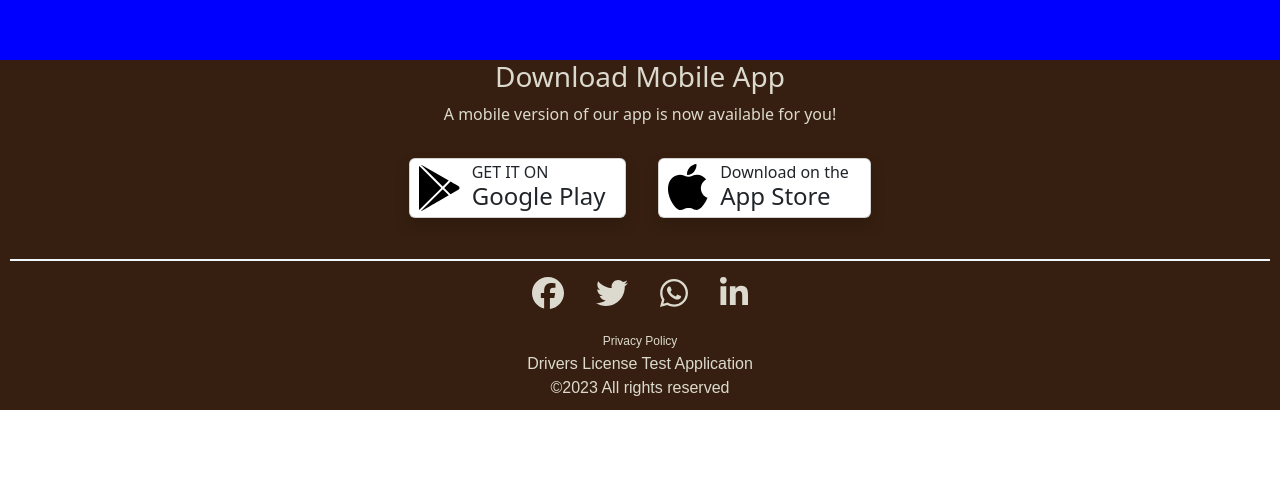
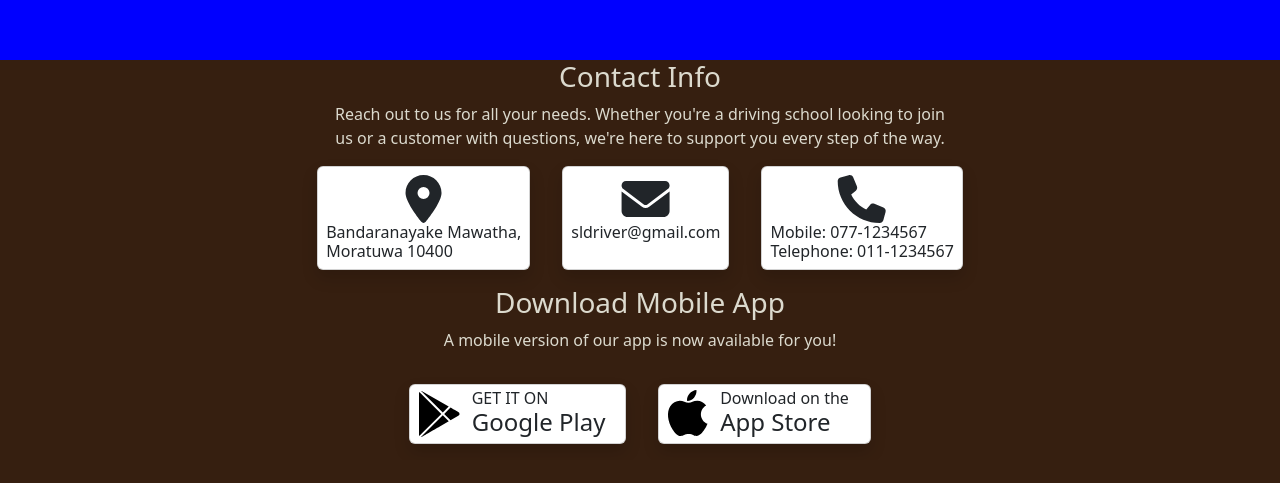
Before and after one commit to Luxshan2000/drivers-license-test-application, a React (Create React App) app in the folder webapp/: page / in a window 1280 px wide. Shown: the part 783-1266 px from the top of the page. Before the commit the page ends 1193 px from the top, so only its background shows below. Built offline with nearby package versions, Linux system fonts and the light colour scheme.

Commit message:
contact-updated

```diff
--- a/webapp/package.json
+++ b/webapp/package.json
@@ -5,6 +5,7 @@
   "dependencies": {
     "@fortawesome/fontawesome-svg-core": "^6.4.2",
     "@fortawesome/free-brands-svg-icons": "^6.4.2",
+    "@fortawesome/free-regular-svg-icons": "^6.4.2",
     "@fortawesome/free-solid-svg-icons": "^6.4.2",
     "@fortawesome/react-fontawesome": "^0.2.0",
     "@testing-library/jest-dom": "^5.17.0",
--- a/webapp/src/components/ContactComponent.js
+++ b/webapp/src/components/ContactComponent.js
@@ -1,29 +1,40 @@
 import React from 'react'
 import 'bootstrap/dist/css/bootstrap.min.css';
 import '../assets/CSS/contactStyle.css'
+import { FontAwesomeIcon } from '@fortawesome/react-fontawesome'
+import { faLocationDot,faEnvelope, faPhone } from '@fortawesome/free-solid-svg-icons'
 
-import AppStore from '../assets/images/appstore.svg'
-import PlayStore from '../assets/images/googleplaystore.svg'
+
+
 
 function ContactComponent() {
   return (
-    <div className='my-contact container-fluid' >
-        <div className='row'>
-            <div className='col-8 text-center'>
-                <h6 className=' text-center'>Contact Us</h6>
-                <div className=' row'>
-                </div>
+    <div style={{backgroundColor:'#361f10', color:'#dcdace'}} className=' container-fluid'>
+        <h3 className=' text-center'>Contact Info</h3>
+        <p className=' text-center col-md-9 col-sm-10 col-lg-6 col m-auto' >Reach out to us for all your needs. Whether
+            you're a driving school looking to join us or a
+            customer with questions, we're here to support you every
+            step of the way.
+        </p>
+        <div className=' justify-content-center row '>
+            <div className='card  shadow col-auto m-3 p-2'>
+                <FontAwesomeIcon size='3x' icon={faLocationDot} />
+                <h6 style={{margin:0, padding:0, textAlign:'left'}}>Bandaranayake Mawatha,<br/> Moratuwa 10400</h6>
             </div>
-            <div className='col-4 '>
-                <h6 className='text-center'>Download App</h6>
-                <div className='row flex-row  justify-content-around'>
-                    <img className=' flex-grow-1 col-2'  src={AppStore} height={40} alt='AppStore' />
-                    <img  className=' flex-grow-1 col-2' height={40}  src={PlayStore}  alt='GooglePlayStore' />
-                </div>
+            <div className='card  shadow col-auto m-3 p-2'>
+                <FontAwesomeIcon size='3x' icon={faEnvelope} />
+                <h6 style={{margin:0, padding:0, textAlign:'left'}}>sldriver@gmail.com</h6>
             </div>
+            <div className='card  shadow col-auto m-3 p-2'>
+                <FontAwesomeIcon size='3x' icon={faPhone} />
+                <h6 style={{margin:0, padding:0, textAlign:'left'}}>Mobile: 077-1234567<br/> Telephone: 011-1234567 </h6>
+            </div>
+
+
+
+
         </div>
     </div>
-
   )
 }
 
--- a/webapp/src/views/HomeView.js
+++ b/webapp/src/views/HomeView.js
@@ -1,13 +1,14 @@
 import React from 'react'
 
 import DownloadComponent from '../components/DownloadComponent'
-
+import ContactComponent from '../components/ContactComponent'
 function HomeView() {
   return (
     <>
       <div style={{minHeight:'100vh', backgroundColor:'blue', marginBottom:'0', paddingBottom:'0', border:'2px, black, sloid'}}>
         <h1>Home view</h1>
       </div>
+      <ContactComponent />
       <DownloadComponent />
     </>
 
```
Also changed, not shown: 1 other file (tests, documents, lock files or other folders).
